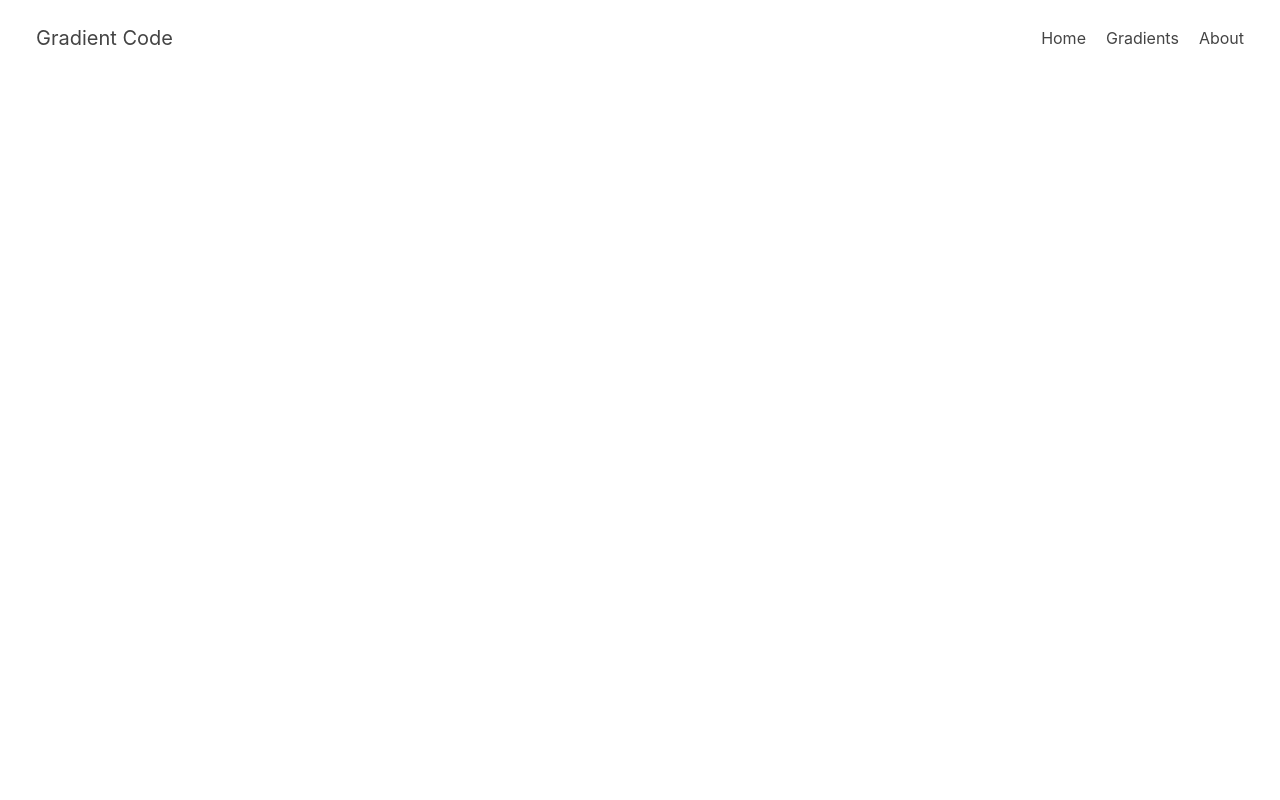
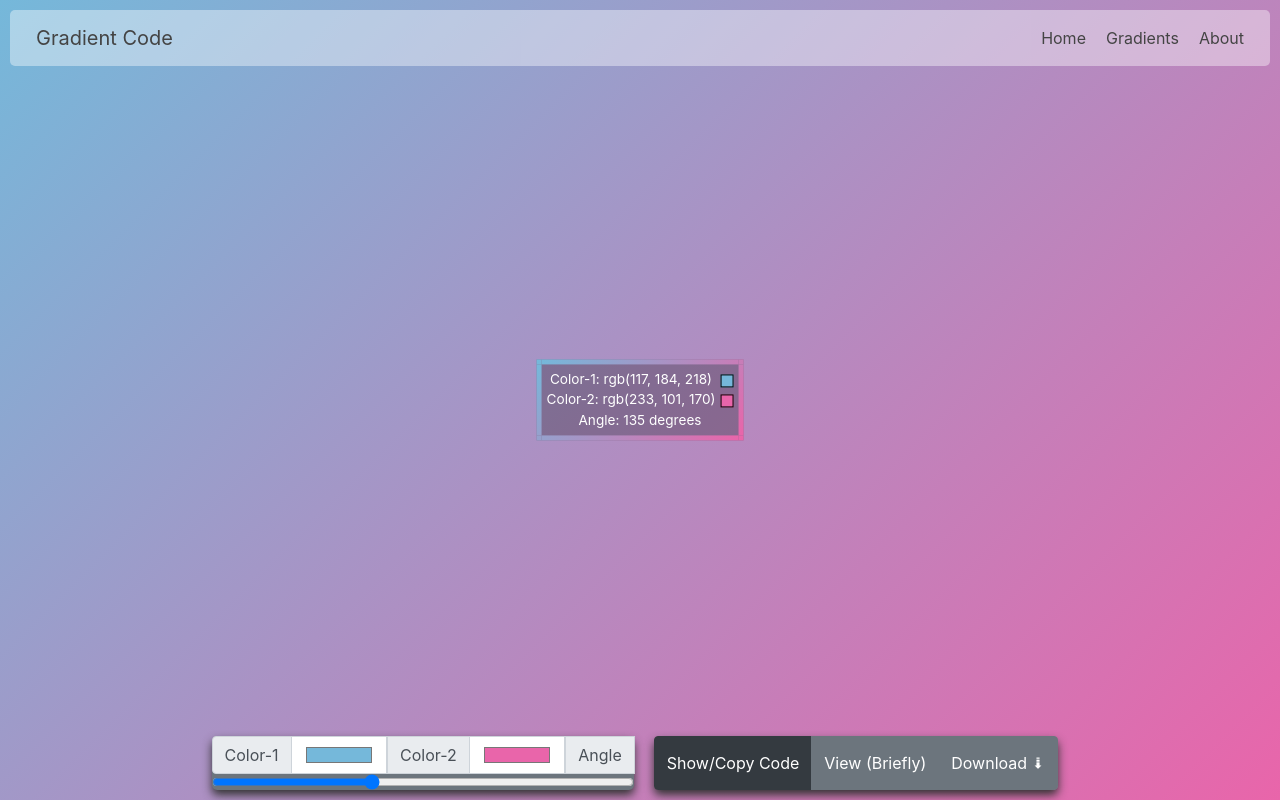
Before and after one commit to geekyorion/gradient_code, a React (Create React App) app: page /modify in a window 1280 px wide. Built offline with nearby package versions, Linux system fonts and the light colour scheme.

Commit message:
modify page added

```diff
--- a/src/components/color-code-generator/code-generator.js
+++ b/src/components/color-code-generator/code-generator.js
@@ -30,6 +30,10 @@ const hsvGenerator = (color_array) => {
         var H = (R === minRGB) ? 3 : ((B === minRGB) ? 1 : 5);
         return `hsv(${(60 * (H - D / (maxRGB - minRGB))).toFixed(2)}, ${((maxRGB - minRGB) / maxRGB).toFixed(2)}, ${maxRGB.toFixed(2)})`;
     }
+}
+
+const rgbGenerator = (hexCode) => {
+    return `rgb(${parseInt(hexCode.substring(0,2), 16)}, ${parseInt(hexCode.substring(2,4), 16)}, ${parseInt(hexCode.substring(4), 16)})`;
 }
 
 const hslGenerator = (color_array) => {
@@ -72,5 +76,6 @@ const hslGenerator = (color_array) => {
 export {
     hexGenerator,
     hslGenerator,
-    hsvGenerator
+    hsvGenerator,
+    rgbGenerator
 }
--- a/src/components/modify/modify.css
+++ b/src/components/modify/modify.css
@@ -0,0 +1,17 @@
+.modify-wrapper {
+    min-height: 100vh;
+}
+
+.modify-controls {
+    display: flex;
+    justify-content: center;
+    flex-wrap: wrap;
+}
+
+.input-controls {
+    margin-bottom: 10px;
+    margin-right: 10px;
+    background: #6c757d;
+    border-radius: 5px;
+    box-shadow: 0 5px 10px #333;
+}
--- a/src/components/modify/modify.jsx
+++ b/src/components/modify/modify.jsx
@@ -1,11 +1,26 @@
 import React from 'react';
 import './modify.css';
+import { hexGenerator, rgbGenerator } from './../color-code-generator/code-generator';
+import { Button, ButtonGroup, ButtonToolbar, FormControl, InputGroup } from 'react-bootstrap';
+import { ShowCopyCode, ViewGradients, DownloadFile } from './../modals/modals.jsx';
 
 export default class Modify extends React.Component {
     constructor(props) {
         super(props);
-        this.state = {};
+        this.state = {
+            HEX_1: "#75B8DA",
+            HEX_2: "#E965AA",
+            color1: "rgb(117, 184, 218)",
+            color2: "rgb(233, 101, 170)",
+            angle: 135,
+            modalShowCode: false,
+            modalShowView: false,
+            modalShowDownload: false
+        };
         this.initState = this.initState.bind(this);
+        this.changeColor1 = this.changeColor1.bind(this);
+        this.changeColor2 = this.changeColor2.bind(this);
+        this.changeAngle = this.changeAngle.bind(this);
     }
 
     componentDidMount() {
@@ -14,17 +29,100 @@ export default class Modify extends React.Component {
 
     initState() {
         var passedState = this.props.location.state;
-        if(passedState) {
-            this.setState({ ...passedState });
-        } else {
-            this.setState({ color1: "#75B8DA", color2: "#E965AA" });
+        if (passedState) {
+            var color1_obj = hexGenerator(passedState.color1);
+            var color2_obj = hexGenerator(passedState.color2);
+            this.setState({
+                HEX_1: `#${color1_obj.HEX}`,
+                HEX_2: `#${color2_obj.HEX}`,
+                color1: passedState.color1,
+                color2: passedState.color2
+            });
         }
     }
 
+    changeColor1(e) {
+        var value = e.target.value;
+        this.setState({
+            HEX_1: value,
+            color1: rgbGenerator(value.substring(1))
+        });
+    }
+
+    changeColor2(e) {
+        var value = e.target.value;
+        this.setState({
+            HEX_2: value,
+            color2: rgbGenerator(value.substring(1))
+        });
+    }
+
+    changeAngle(e) {
+        var value = e.target.value;
+        this.setState({
+            angle: value
+        });
+    }
+
     render() {
-        return(
-            <div className="modify-wrapper">
-                {console.log(this.state.color1, this.state.color2)}
+        return (
+            <div className="modify-wrapper" style={{ background: `linear-gradient(${this.state.angle}deg, ${this.state.color1}, ${this.state.color2})` }}>
+                <div className="button-group-root modify-controls">
+                    <div className="input-controls">
+                        <InputGroup>
+                            <InputGroup.Prepend>
+                                <InputGroup.Text id="basic-addon1">Color-1</InputGroup.Text>
+                            </InputGroup.Prepend>
+                            <FormControl
+                                type="color"
+                                defaultValue={this.state.HEX_1}
+                                value={this.state.HEX_1}
+                                onChange={(e) => {this.changeColor1(e)}}
+                            />
+                            <InputGroup.Prepend>
+                                <InputGroup.Text id="basic-addon1">Color-2</InputGroup.Text>
+                            </InputGroup.Prepend>
+                            <FormControl
+                                type="color"
+                                defaultValue={this.state.HEX_2}
+                                value={this.state.HEX_2}
+                                onChange={(e) => {this.changeColor2(e)}}
+                            />
+                            <InputGroup.Prepend>
+                                <InputGroup.Text id="basic-addon1">Angle</InputGroup.Text>
+                            </InputGroup.Prepend>
+                            <FormControl
+                                type="range"
+                                min="0"
+                                max="360"
+                                value={this.state.angle}
+                                onChange={(e) => {this.changeAngle(e)}}
+                            />
+                        </InputGroup>
+                    </div>
+
+                    <ButtonToolbar aria-label="Toolbar with button groups">
+                        <ButtonGroup size="md" className="button-group-child" aria-label="Advanced Operations">
+                            <Button variant="dark" onClick={() => this.setState({ modalShowCode: true })}>Show/Copy Code</Button>
+                            <ShowCopyCode show={this.state.modalShowCode} onHide={() => this.setState({ modalShowCode: false })} color1={this.state.color1} color2={this.state.color2} angle={this.state.angle} />
+
+                            <Button variant="secondary" onClick={() => this.setState({ modalShowView: true })}>View (Briefly)</Button>
+                            <ViewGradients show={this.state.modalShowView} onHide={() => this.setState({ modalShowView: false })} color1={this.state.color1} color2={this.state.color2} />
+
+                            <Button variant="secondary" onClick={() => this.setState({ modalShowDownload: true })}>Download<span className="download-button-icon">&#10143;</span></Button>
+                            <DownloadFile show={this.state.modalShowDownload} onHide={() => this.setState({ modalShowDownload: false })} color1={this.state.color1} color2={this.state.color2} angle={this.state.degrees} />
+                            {/* <DropdownButton size="md" as={ButtonGroup} variant="success" title="Download" id="bg-nested-dropdown">
+                                <Dropdown.Item size="md" eventKey="1">Link1</Dropdown.Item>
+                                <Dropdown.Item size="md" eventKey="2">Link2</Dropdown.Item>
+                            </DropdownButton> */}
+                        </ButtonGroup>
+                    </ButtonToolbar>
+                </div>
+                <div className="info-class text-center" style={{ borderImageSource: `linear-gradient(135deg, ${this.state.color1}, ${this.state.color2})` }}>
+                    <div><span>Color-1: {this.state.color1} <span className="color-box" style={{ background: this.state.color1 }}></span></span></div>
+                    <div><span>Color-2: {this.state.color2} <span className="color-box" style={{ background: this.state.color2 }}></span></span></div>
+                    <div><span>Angle: {this.state.angle} degrees</span></div>
+                </div>
             </div>
         );
     }
```
Also changed, not shown: src/components/codegenerator/codegenerator.jsx (+16 -16 lines), public/manifest.json.
